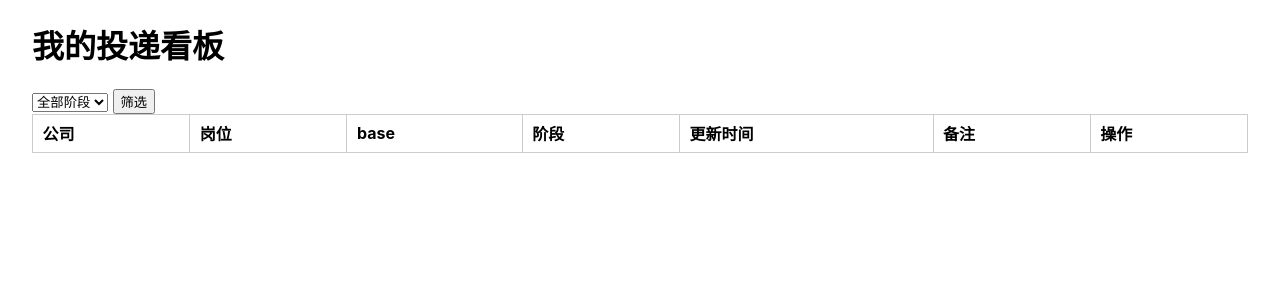
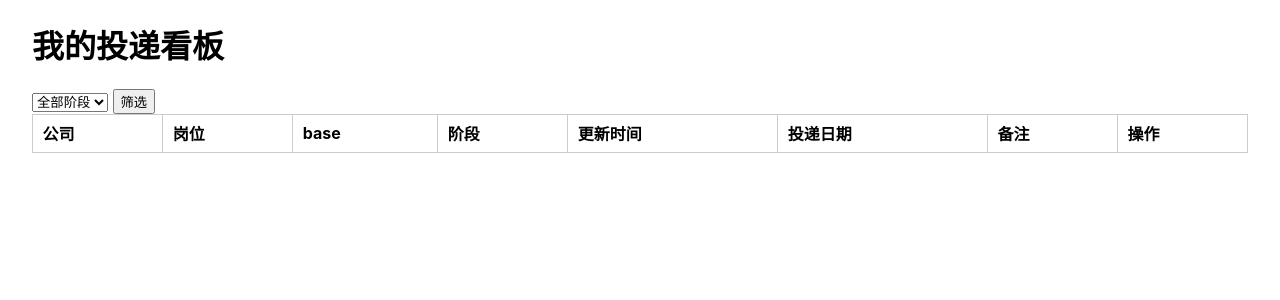
Before and after one commit to summer20/myoffer, a FastAPI app: page /applications in a window 1280 px wide. Shown: the part 56-356 px from the top of the page. Run offline with FastAPI, Linux system fonts and the light colour scheme; lists and menus that the app fills with data are empty.

Commit message:
Show applied_date column in applications board
applied_date has been captured by create_application since it was built,
but the applications table never rendered it. Add a plain column (matching
how notes is already displayed, no interaction) between "更新时间" and
"备注" in both the table header and _row.html.

Co-Authored-By: Claude Sonnet 5 <noreply@anthropic.com>

```diff
--- a/app/templates/applications/_row.html
+++ b/app/templates/applications/_row.html
@@ -12,6 +12,7 @@
         </form>
     </td>
     <td>{{ application.updated_at.strftime("%Y-%m-%d %H:%M") }}</td>
+    <td>{{ application.applied_date or "" }}</td>
     <td>{{ application.notes or "" }}</td>
     <td><button hx-delete="/applications/{{ application.id }}" hx-target="#application-{{ application.id }}" hx-swap="outerHTML" hx-confirm="确认删除该投递记录？">删除</button></td>
 </tr>
--- a/app/templates/applications/index.html
+++ b/app/templates/applications/index.html
@@ -14,7 +14,7 @@
 
 <table id="application-table">
     <thead>
-        <tr><th>公司</th><th>岗位</th><th>base</th><th>阶段</th><th>更新时间</th><th>备注</th><th>操作</th></tr>
+        <tr><th>公司</th><th>岗位</th><th>base</th><th>阶段</th><th>更新时间</th><th>投递日期</th><th>备注</th><th>操作</th></tr>
     </thead>
     <tbody id="application-rows">
         {% for application in applications %}
```
